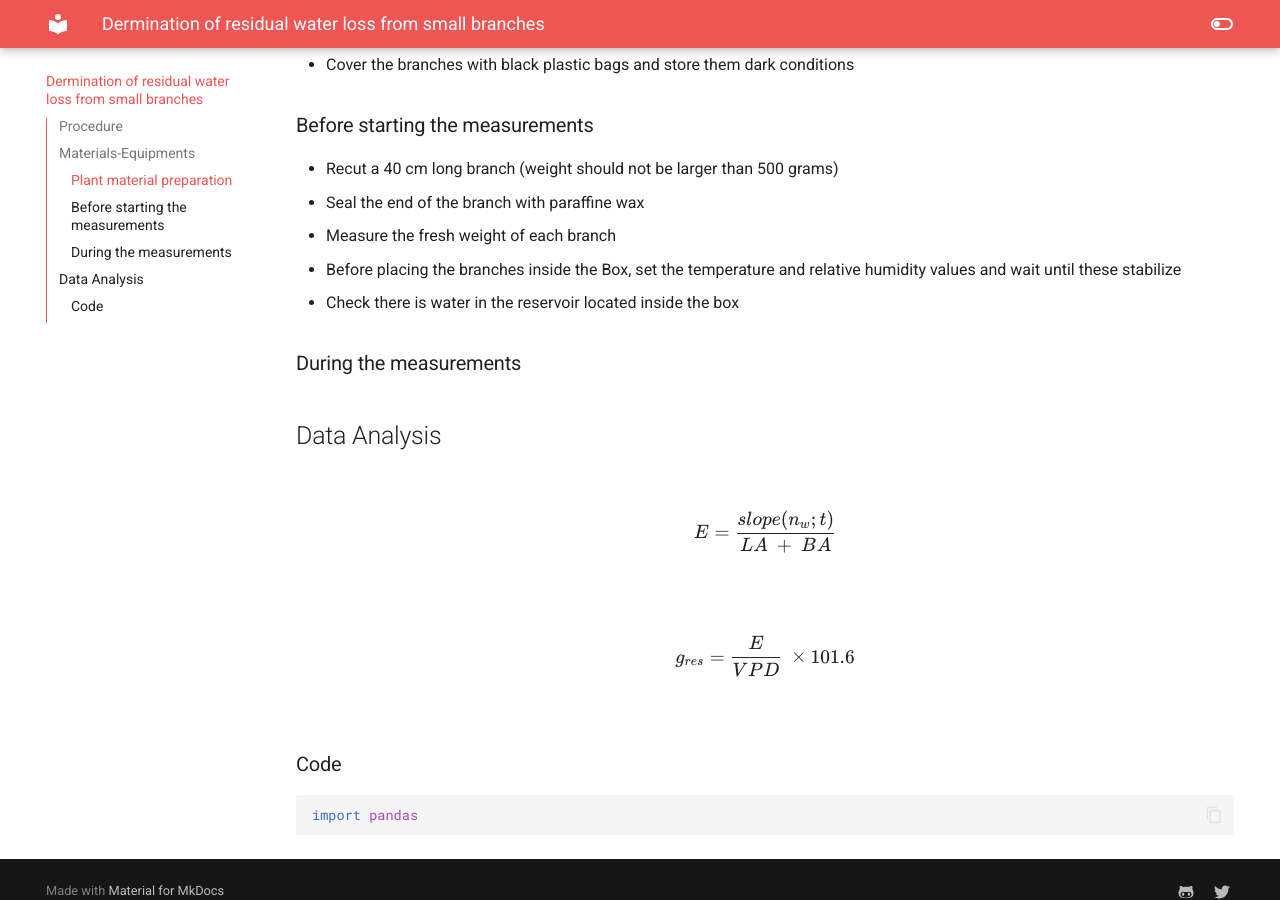
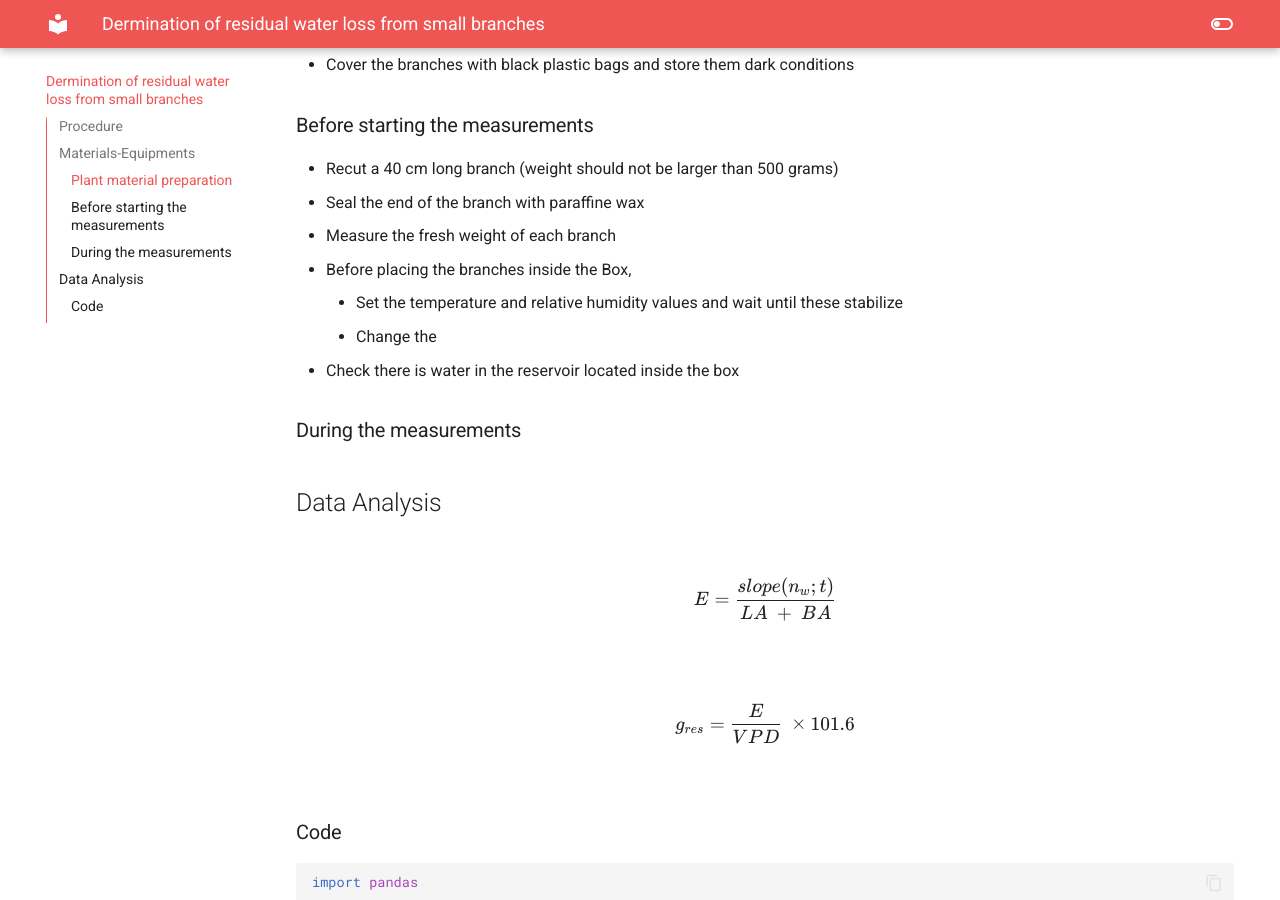
Before and after one commit to ecamo19/droughtbox_documentation, an MkDocs documentation site: the page built from docs/3_test_experiment_1.md, in a window 1280 px wide and 900 px high, scrolled down 672 px. Built offline with MkDocs 1.6.1 and Material for MkDocs 9.7.7, drawn with Linux system fonts in a browser that asks for light colours.

Commit message:
vault backup: 2023-10-17 15:55:38

```diff
--- a/docs/3_test_experiment_1.md
+++ b/docs/3_test_experiment_1.md
@@ -25,7 +25,9 @@ This protocol describes how to measure g<sub>res</sub> under __constant temperat
 + Recut a 40 cm long branch (weight should not be larger than 500 grams)
 + Seal the end of the branch with paraffine wax
 + Measure the fresh weight of each branch
-+ Before placing the branches inside the Box, set the temperature and relative humidity values and wait until these stabilize
++ Before placing the branches inside the Box,
+	+ Set the temperature and relative humidity values and wait until these stabilize
+	+  Change the
 + Check there is water in the reservoir located inside the box
 ### During the measurements
 
```
